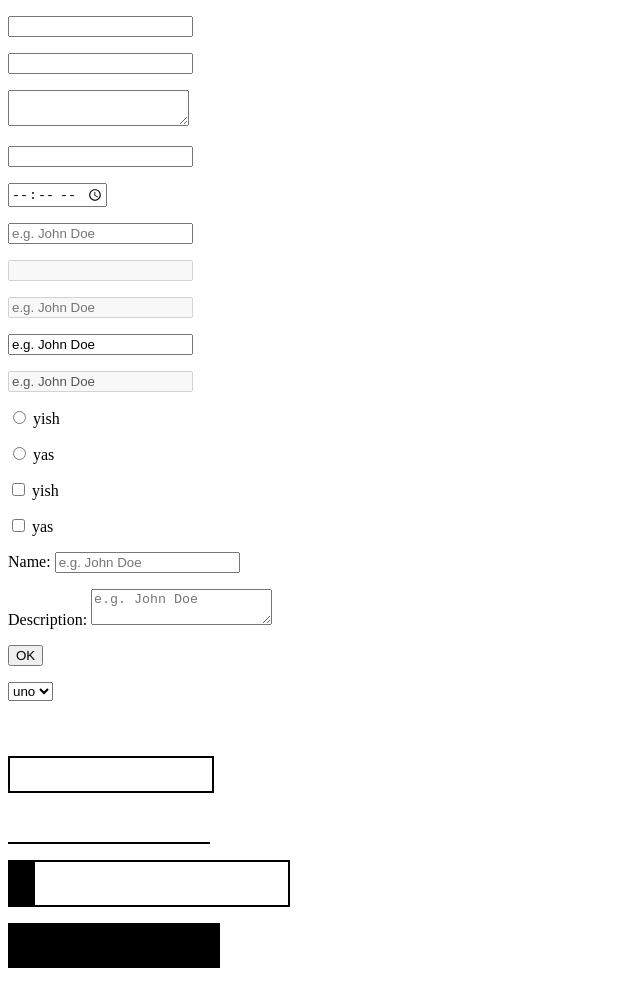
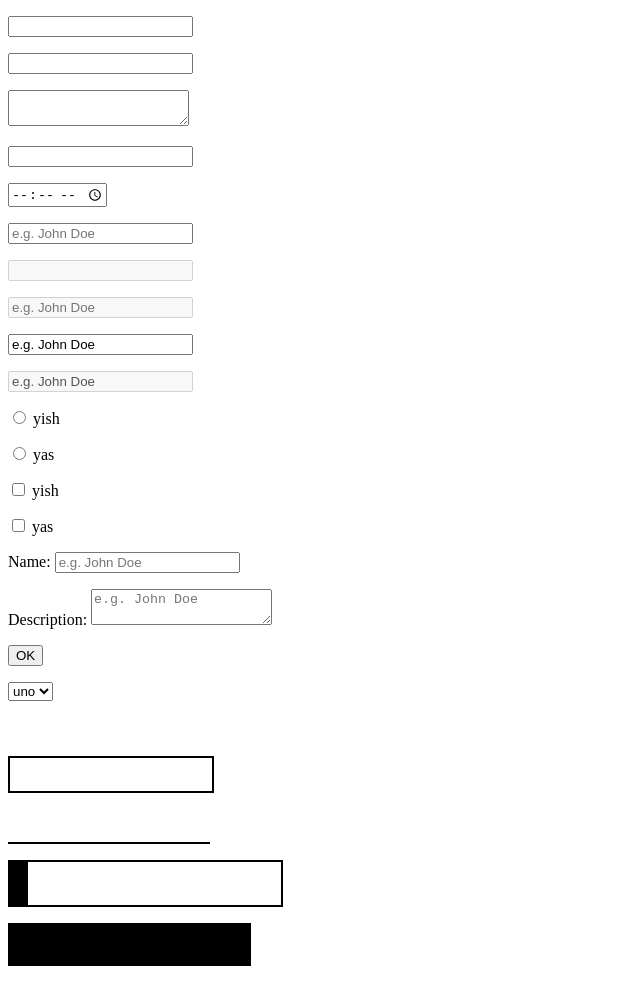
Before and after one commit to vonblum/form_exercises, a plain HTML site: page index.html in a window 1280 px wide. Shown: the whole page, without its empty margins (0-640 px from the left). Drawn offline with Linux system fonts and the light colour scheme.

Commit message:
minor changes, cleaner code

```diff
--- a/style.css
+++ b/style.css
@@ -33,19 +33,17 @@
   font-family: Helvetica;
   font-size: 20px;
   font-weight: normal;
-  border-left: solid 27px #000000;
+  border-left: solid 20px #000000;
   padding: 10px;
   padding-left: 20px;
 }
 
 #input5 {
-  width: 200px;
-  height: 43px;
   background-color: #000000;
   font-family: Helvetica;
   font-size: 20px;
   font-weight: normal;
   color: #ffffff;
   border: none;
-  padding-left: 10px;
+  padding: 10px;
 }
```
